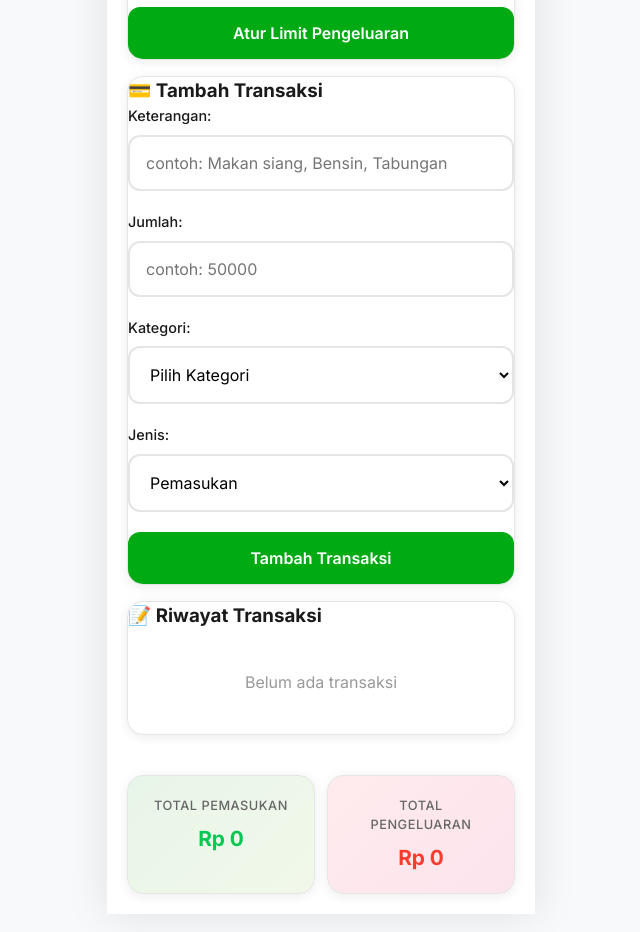
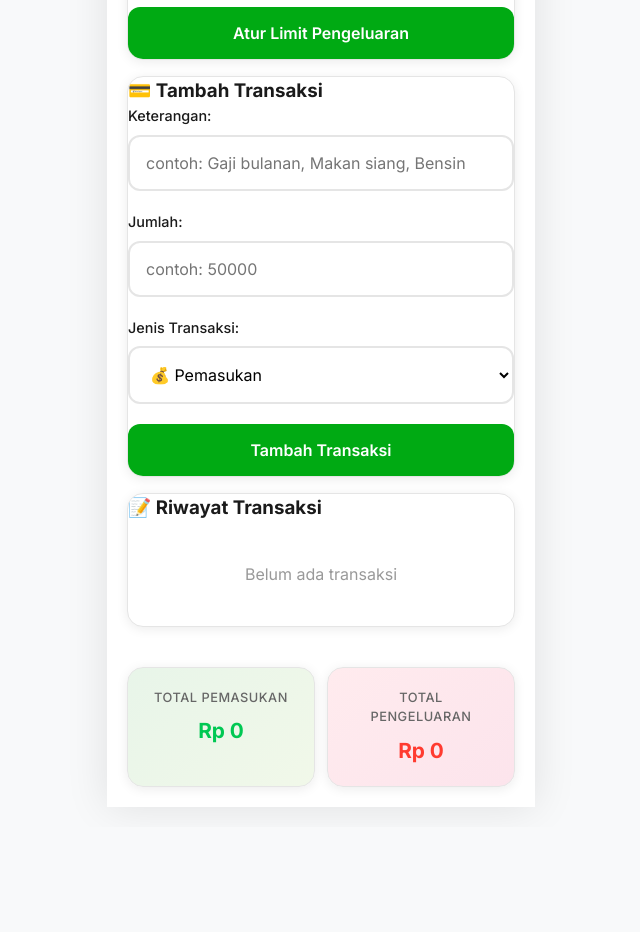
Before and after one commit to belindaasn/finance-management, a plain HTML site: page index.html in a window 1280 px wide. Shown: the part 780-1712 px from the top of the page, without its empty margins (319-959 px from the left). After the commit the page ends 1607 px from the top, so only its background shows below. Drawn offline with Linux system fonts and the light colour scheme.

Commit message:
Update index.html

```diff
--- a/index.html
+++ b/index.html
@@ -5,10 +5,16 @@
     <meta name="viewport" content="width=device-width, initial-scale=1.0">
     <title>FinanceID - Manajer Keuangan</title>
     <meta name="theme-color" content="#00AA13">
-    <meta name="description" content="Aplikasi manajemen keuangan modern seperti GoPay dan Livin'">
+    <meta name="description" content="Kelola keuangan dengan mudah">
+    <meta name="apple-mobile-web-app-capable" content="yes">
+    <meta name="apple-mobile-web-app-status-bar-style" content="default">
+    <meta name="apple-mobile-web-app-title" content="FinanceID">
+    <meta name="mobile-web-app-capable" content="yes">
     <link rel="preconnect" href="https://fonts.googleapis.com">
     <link rel="preconnect" href="https://fonts.gstatic.com" crossorigin>
     <link href="https://fonts.googleapis.com/css2?family=Inter:wght@400;500;600;700&display=swap" rel="stylesheet">
+    <link rel="icon" type="image/png" href="icon-192.png">
+    <link rel="apple-touch-icon" href="icon-192.png">
     <link rel="manifest" href="manifest.json">
     <link rel="stylesheet" href="style.css">
 </head>
@@ -99,7 +105,7 @@
             <form id="transactionForm">
                 <div class="form-group">
                     <label for="description">Keterangan:</label>
-                    <input type="text" id="description" required placeholder="contoh: Makan siang, Bensin, Tabungan">
+                    <input type="text" id="description" required placeholder="contoh: Gaji bulanan, Makan siang, Bensin">
                 </div>
 
                 <div class="form-group">
@@ -108,17 +114,17 @@
                 </div>
 
                 <div class="form-group">
-                    <label for="categorySelect">Kategori:</label>
-                    <select id="categorySelect" required>
-                        <option value="">Pilih Kategori</option>
+                    <label for="type">Jenis Transaksi:</label>
+                    <select id="type" required>
+                        <option value="income">💰 Pemasukan</option>
+                        <option value="expense">💸 Pengeluaran</option>
                     </select>
                 </div>
 
-                <div class="form-group">
-                    <label for="type">Jenis:</label>
-                    <select id="type" required>
-                        <option value="income">Pemasukan</option>
-                        <option value="expense">Pengeluaran</option>
+                <div class="form-group" id="categoryGroup" style="display: none;">
+                    <label for="categorySelect">Kategori Pengeluaran:</label>
+                    <select id="categorySelect">
+                        <option value="">Pilih Kategori</option>
                     </select>
                 </div>
 
```
